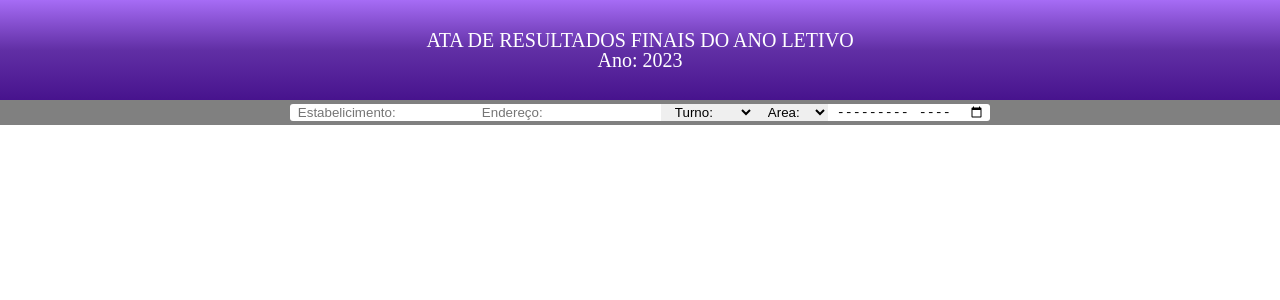
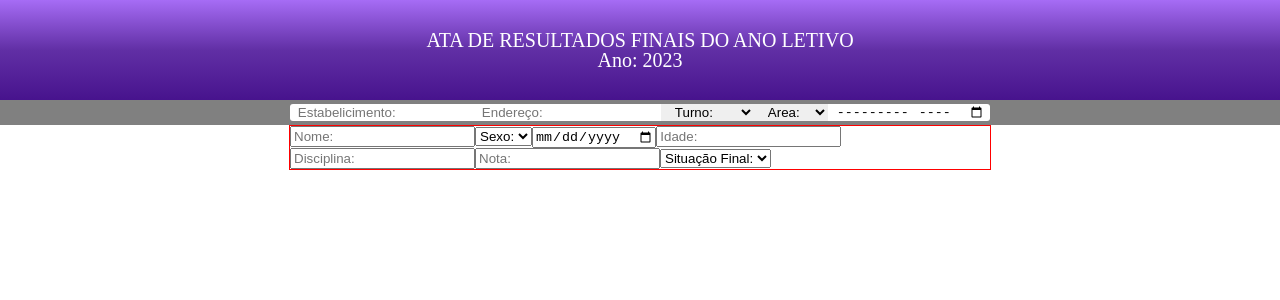
Before and after one commit to GilsonMendes/diario-eletronico-site, a React (Vite) app: page / in a window 1280 px wide. Shown: the top 300 px of the page. Built offline with nearby package versions, Linux system fonts and the light colour scheme.

Commit message:
Add formulario de cadastro do aluno.

```diff
--- a/package.json
+++ b/package.json
@@ -9,6 +9,7 @@
     "preview": "vite preview"
   },
   "dependencies": {
+    "node-modules": "^1.0.1",
     "react": "^18.2.0",
     "react-dom": "^18.2.0",
     "styled-components": "^5.3.8"
--- a/src/components/home/index.jsx
+++ b/src/components/home/index.jsx
@@ -1,7 +1,9 @@
 import Header from '../header/header-top-primary'
 import Menu from '../header/menu-header';
+import Formulario from '../pages/formulario-cad';
 export default _ =>
 <>
     <Header/>
     <Menu/>
+    <Formulario/>
 </>
--- /dev/null
+++ b/src/components/pages/formulario-cad/form.js
@@ -0,0 +1,11 @@
+import styled from 'styled-components';
+
+export const Form = styled.div`
+
+    width: 700px;
+    border: 1px solid red;
+    margin: 0 auto;
+
+
+
+`
--- /dev/null
+++ b/src/components/pages/formulario-cad/index.jsx
@@ -0,0 +1,24 @@
+import *as F from './form'
+export default props =>{
+    return(
+        <F.Form>
+            <form action="">
+                <input type="text" placeholder='Nome:' />
+                <select name="sexo" id="sexo">
+                    <option value="sexo">Sexo:</option>
+                    <option value="maculino">M</option>
+                    <option value="feminino">F</option>
+                </select>
+                <input type="date" />
+                <input type="number" max='100' placeholder='Idade:'/>
+                <input type="text" placeholder='Disciplina:'/>
+                <input type="text" placeholder='Nota:' />
+                <select name="situacao" id="situacao">
+                    <option value="situacao">Situação Final:</option>
+                    <option value="aprovado">Aprovado</option>
+                    <option value="reprovado">Reprovado</option>
+                </select>
+            </form>
+        </F.Form>
+    )
+}
```
Also changed, not shown: 1 other file (tests, documents, lock files or other folders).
